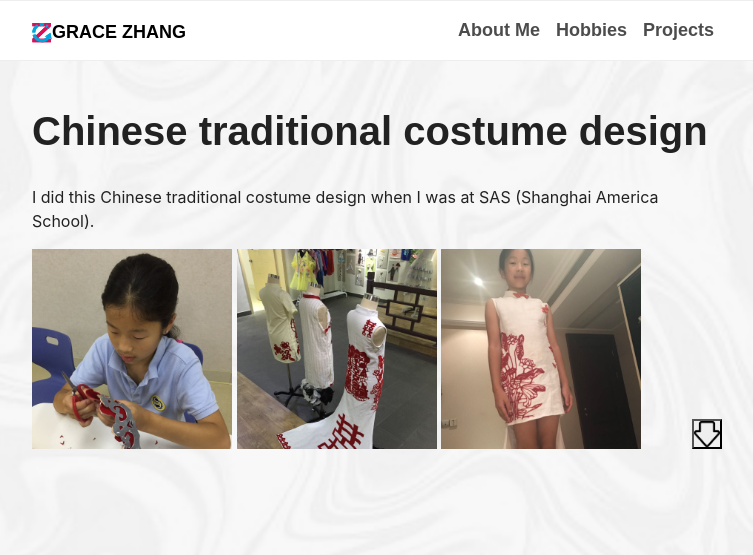
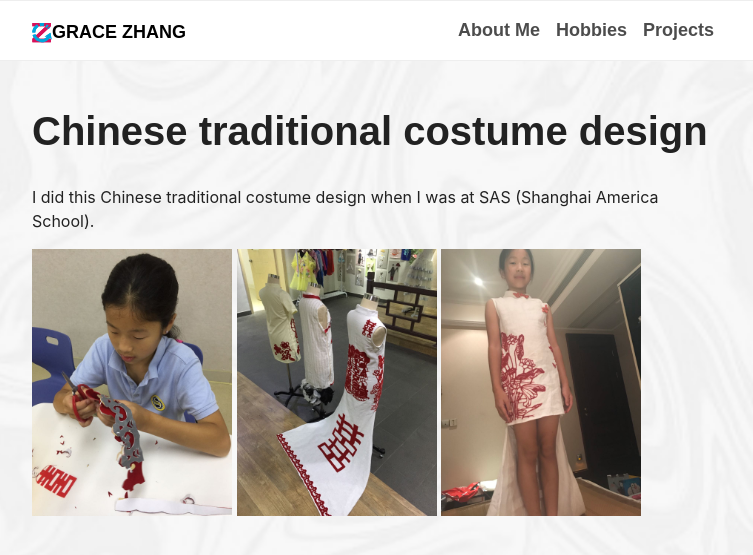
Before and after one commit to gracezca99/gracezca99.github.io, a Jekyll site: the page built from projects/costume.md, in a window 1280 px wide. Shown: the top 555 px of the page, without its empty margins (263-1016 px from the left). Built offline with Jekyll 4.4.1, drawn with Linux system fonts in a browser that asks for light colours; some web fonts are replaced; our own code applies the rules of GitHub Pages for plain Markdown files.

Commit message:
Update costume.md

```diff
--- a/projects/costume.md
+++ b/projects/costume.md
@@ -5,7 +5,7 @@ layout: default
 # Chinese traditional costume design
   I did this Chinese traditional costume design when I was at SAS (Shanghai America School).
 
-<div class="expandable-container" data-init-height="200px">
+<div class="expandable-container" data-init-height="400px">
     <img src="/images/Grace-art1.jpeg" width="200">
     <img src="/images/Grace-art2.jpeg" width="200">
     <img src="/images/Grace-art3.jpeg" width="200">
```
